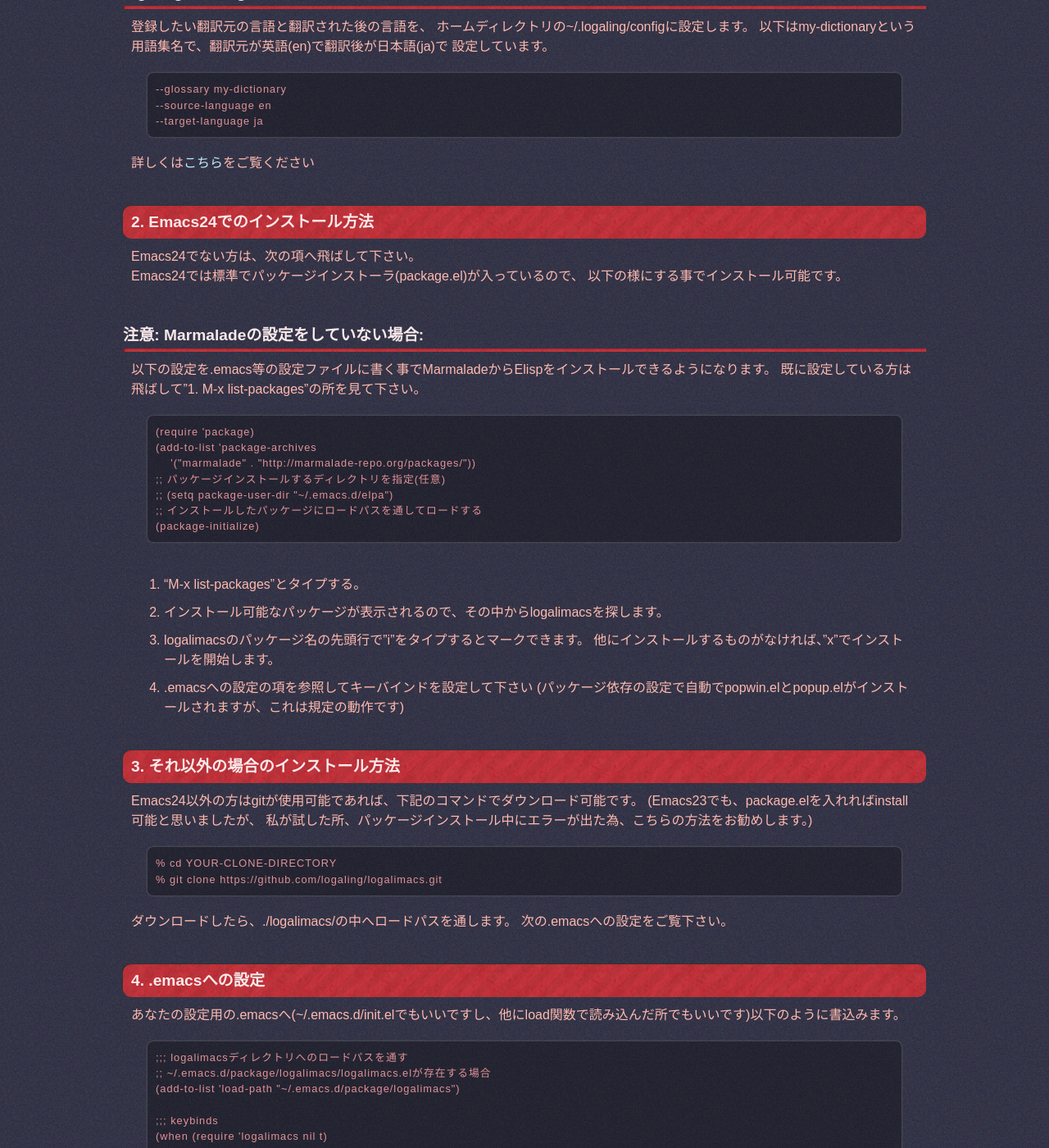
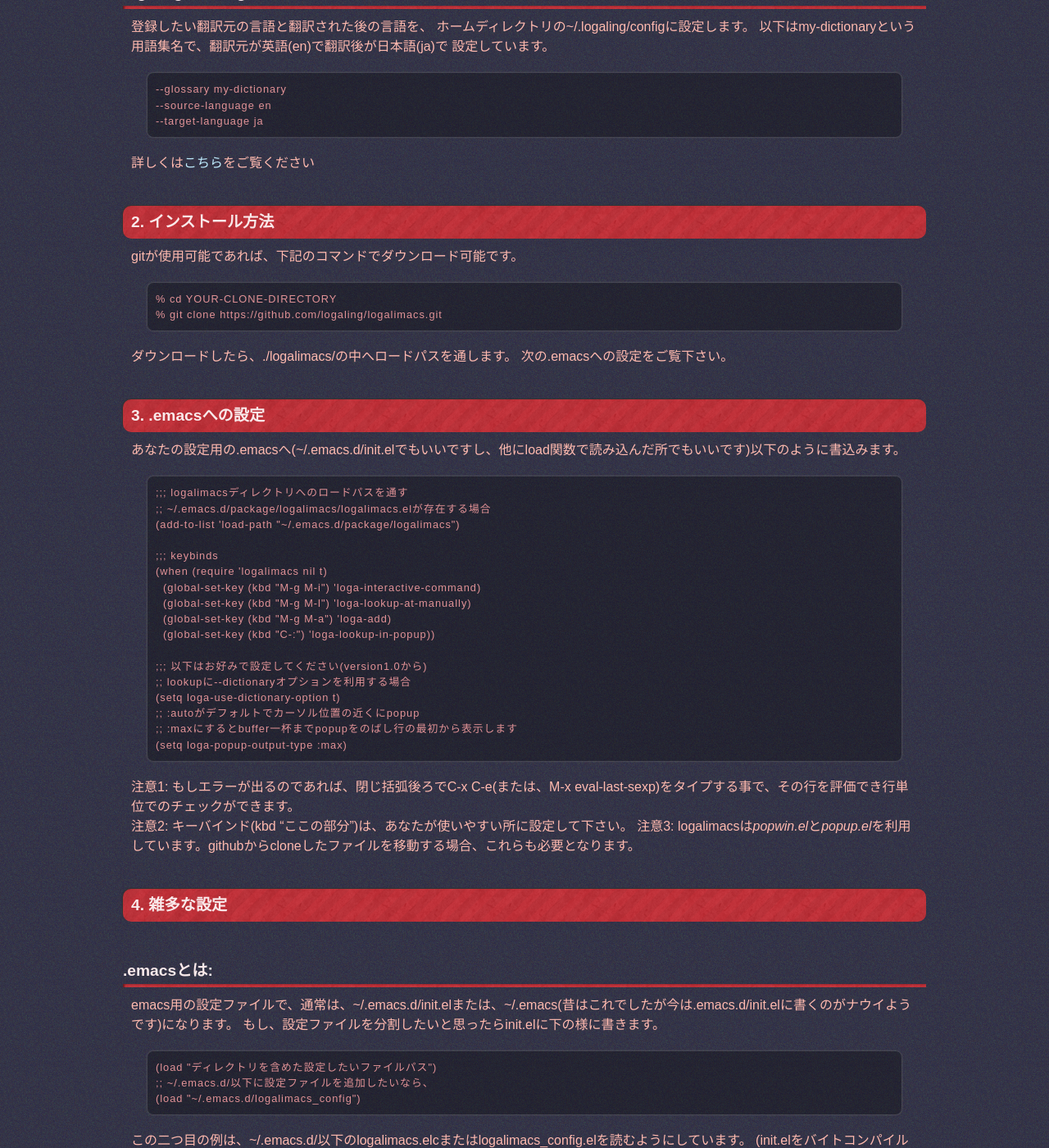
Before and after one commit to logaling/logaling.github.com, a Jekyll site: the page built from logalimacs/install.md, in a window 1280 px wide and 1400 px high, scrolled down 825 px. Shown: the whole window at 82% size. Built offline with Jekyll 4.4.1, drawn with Linux system fonts in a browser that asks for light colours; some web fonts are replaced; Markdown is read by kramdown in place of the engine named in the settings.

Commit message:
temporary comment-out installation method for Emacs24

```diff
--- a/logalimacs/install.md
+++ b/logalimacs/install.md
@@ -32,40 +32,41 @@ logalimacsではlogaling-commandをインストールする必要があります
     --target-language ja
 
 詳しくは[こちら](/tutorial.html)をご覧ください
+<!-- =====現在Marmaladeにアップロードできないので一時的にコメントアウトします====== -->
+<!-- ## 2. Emacs24でのインストール方法 -->
+<!-- Emacs24でない方は、次の項へ飛ばして下さい。 -->
 
-## 2. Emacs24でのインストール方法
-Emacs24でない方は、次の項へ飛ばして下さい。
+<!-- Emacs24では標準でパッケージインストーラ(package.el)が入っているので、 -->
+<!-- 以下の様にする事でインストール可能です。 -->
 
-Emacs24では標準でパッケージインストーラ(package.el)が入っているので、
-以下の様にする事でインストール可能です。
+<!-- ### 注意: Marmaladeの設定をしていない場合: -->
 
-### 注意: Marmaladeの設定をしていない場合:
+<!-- 以下の設定を.emacs等の設定ファイルに書く事でMarmaladeからElispをインストールできるようになります。 -->
+<!-- 既に設定している方は飛ばして"1. M-x list-packages"の所を見て下さい。 -->
 
-以下の設定を.emacs等の設定ファイルに書く事でMarmaladeからElispをインストールできるようになります。
-既に設定している方は飛ばして"1. M-x list-packages"の所を見て下さい。
-
-    (require 'package)
-    (add-to-list 'package-archives
-        '("marmalade" . "http://marmalade-repo.org/packages/"))
-    ;; パッケージインストールするディレクトリを指定(任意)
-    ;; (setq package-user-dir "~/.emacs.d/elpa")
-    ;; インストールしたパッケージにロードパスを通してロードする
-    (package-initialize)
+<!--     (require 'package) -->
+<!--     (add-to-list 'package-archives -->
+<!--         '("marmalade" . "http://marmalade-repo.org/packages/")) -->
+<!--     ;; パッケージインストールするディレクトリを指定(任意) -->
+<!--     ;; (setq package-user-dir "~/.emacs.d/elpa") -->
+<!--     ;; インストールしたパッケージにロードパスを通してロードする -->
+<!--     (package-initialize) -->
 
 
-1. "M-x list-packages"とタイプする。
-2. インストール可能なパッケージが表示されるので、その中からlogalimacsを探します。
-3. logalimacsのパッケージ名の先頭行で"i"をタイプするとマークできます。
-他にインストールするものがなければ、"x"でインストールを開始します。
-4. .emacsへの設定の項を参照してキーバインドを設定して下さい
-(パッケージ依存の設定で自動でpopwin.elとpopup.elがインストールされますが、これは規定の動作です)
+<!-- 1. "M-x list-packages"とタイプする。 -->
+<!-- 2. インストール可能なパッケージが表示されるので、その中からlogalimacsを探します。 -->
+<!-- 3. logalimacsのパッケージ名の先頭行で"i"をタイプするとマークできます。 -->
+<!-- 他にインストールするものがなければ、"x"でインストールを開始します。 -->
+<!-- 4. .emacsへの設定の項を参照してキーバインドを設定して下さい -->
+<!-- (パッケージ依存の設定で自動でpopwin.elとpopup.elがインストールされますが、これは規定の動作です) -->
 
-## 3. それ以外の場合のインストール方法
+<!-- ## 3. それ以外の場合のインストール方法 -->
+<!-- Emacs24以外の方はgitが使用可能であれば、下記のコマンドでダウンロード可能です。 -->
+<!-- (Emacs23でも、package.elを入れればinstall可能と思いましたが、 -->
+<!-- 私が試した所、パッケージインストール中にエラーが出た為、こちらの方法をお勧めします。) -->
+## 2. インストール方法
 
-Emacs24以外の方はgitが使用可能であれば、下記のコマンドでダウンロード可能です。
-(Emacs23でも、package.elを入れればinstall可能と思いましたが、
-私が試した所、パッケージインストール中にエラーが出た為、こちらの方法をお勧めします。)
-
+gitが使用可能であれば、下記のコマンドでダウンロード可能です。
 
     % cd YOUR-CLONE-DIRECTORY
     % git clone https://github.com/logaling/logalimacs.git
```
Also changed, not shown: other parts of logalimacs/install.md (+2 -2 lines).
